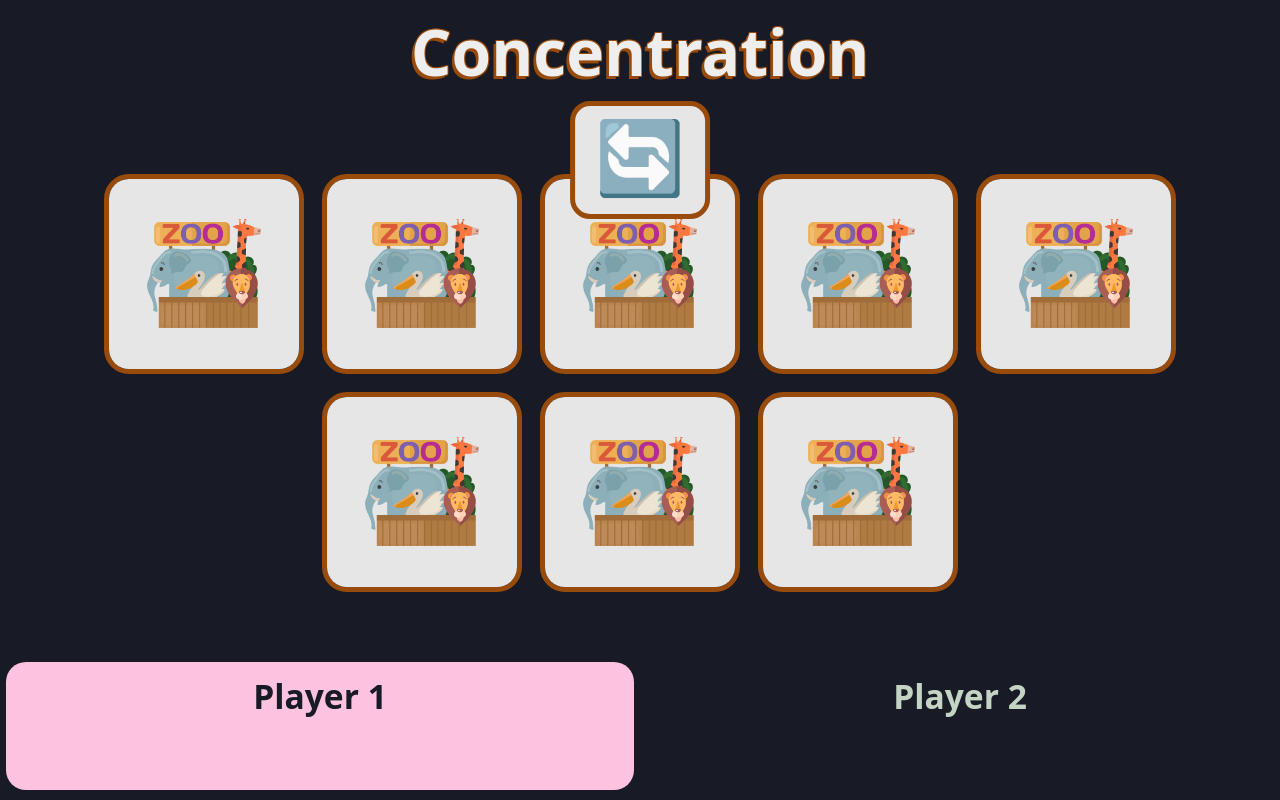
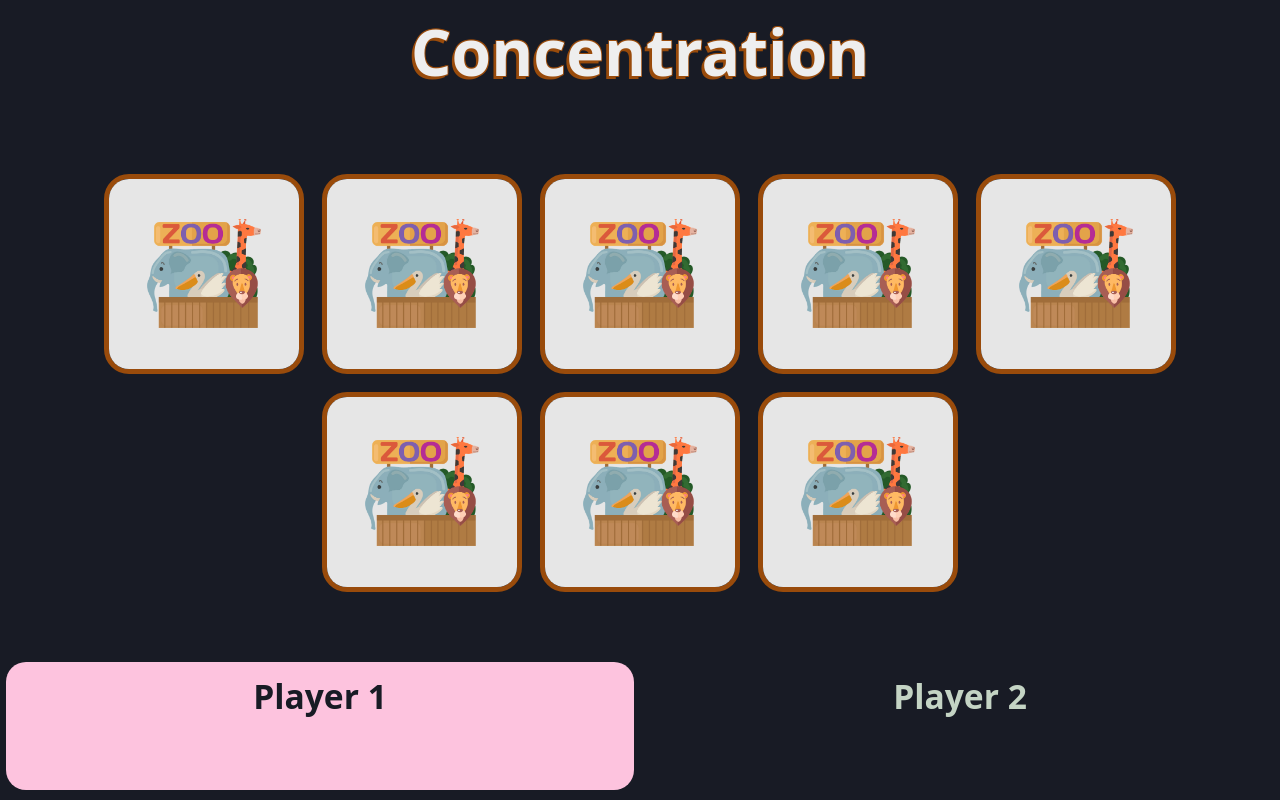
Before and after one commit to mmoonchu/ConcentrationGame, a plain HTML site: page index.html in a window 1280 px wide. Drawn offline with Linux system fonts and the light colour scheme.

Commit message:
Fixed #play-again button (by resetting activeSet per setActiveSet() call)

```diff
--- a/index.html
+++ b/index.html
@@ -13,7 +13,7 @@
         <header class="text-outline">Concentration</header>
         <div id="postgame-popup" class="popup">
             <p id="win-message" class="popup" hidden></p>
-            <p id="play-again" class="popup">🔄</p>
+            <p id="play-again" class="popup" hidden>🔄</p>
         </div>
         <div id="board">
 
--- a/script.js
+++ b/script.js
@@ -30,6 +30,7 @@ const animals = [
 
 const activeSet = [];
 const setActiveSet = function(set) {
+    activeSet.length = 0;
     let doubledSet = [];
     set.forEach((image) => {
         doubledSet.push(image, Object.assign(Object.create(image), image))
```
